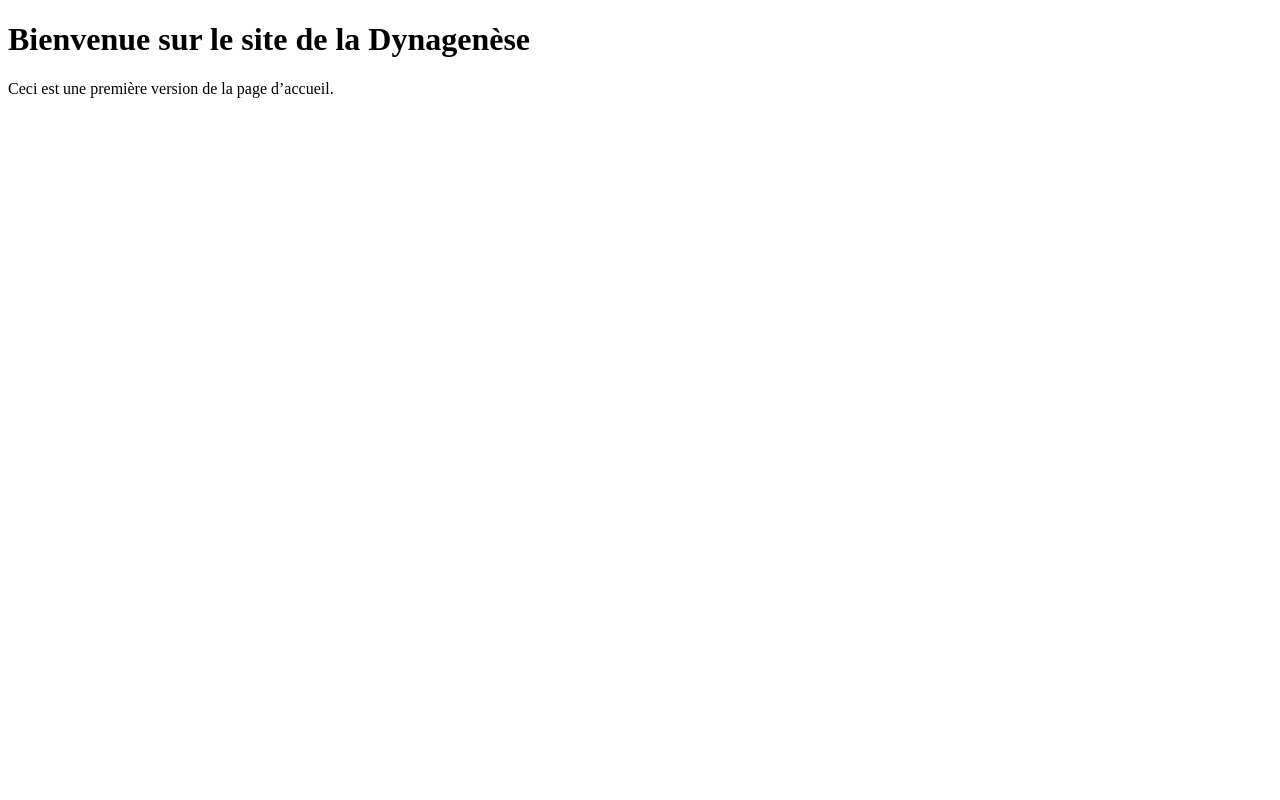
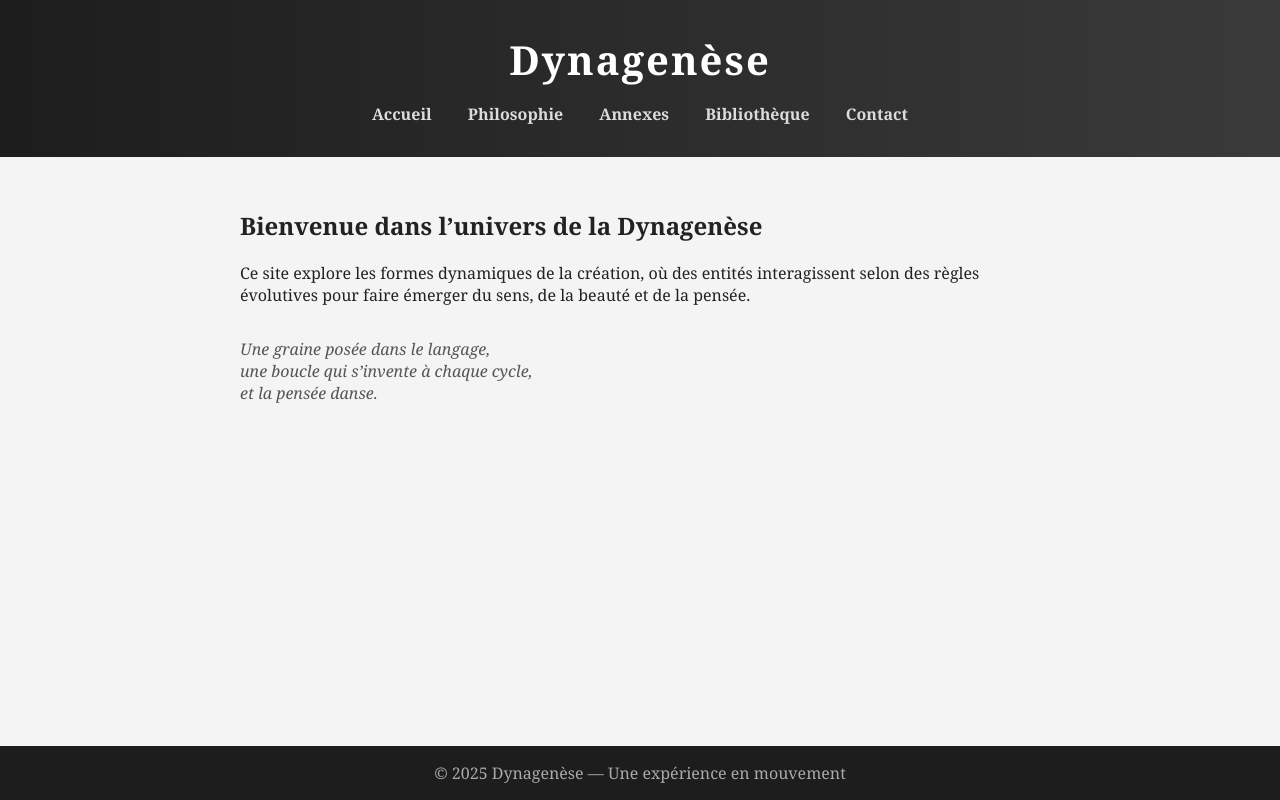
Before and after one commit to dynagenese/Dynagenese, a plain HTML site: page index.html in a window 1280 px wide. Drawn offline with Linux system fonts and the light colour scheme.

Commit message:
Ajout de la page d'accueil

```diff
--- a/index.html
+++ b/index.html
@@ -1,13 +1,96 @@
 <!DOCTYPE html>
-<link rel="stylesheet" href="css/style.css" />
 <html lang="fr">
 <head>
   <meta charset="UTF-8" />
   <meta name="viewport" content="width=device-width, initial-scale=1.0" />
   <title>Dynagenèse</title>
+  <style>
+    body {
+      margin: 0;
+      font-family: "Georgia", serif;
+      background: #f4f4f4;
+      color: #222;
+      display: flex;
+      flex-direction: column;
+      min-height: 100vh;
+    }
+
+    header {
+      background: linear-gradient(to right, #1d1d1d, #3a3a3a);
+      color: #fff;
+      padding: 2rem;
+      text-align: center;
+    }
+
+    header h1 {
+      margin: 0;
+      font-size: 2.5rem;
+      letter-spacing: 2px;
+    }
+
+    nav {
+      margin-top: 1rem;
+    }
+
+    nav a {
+      color: #dcdcdc;
+      text-decoration: none;
+      margin: 0 1rem;
+      font-weight: bold;
+      transition: color 0.3s ease;
+    }
+
+    nav a:hover {
+      color: #ffda7a;
+    }
+
+    main {
+      flex: 1;
+      padding: 2rem;
+      max-width: 800px;
+      margin: auto;
+    }
+
+    footer {
+      background: #1d1d1d;
+      color: #aaa;
+      text-align: center;
+      padding: 1rem;
+    }
+
+    .poetic {
+      font-style: italic;
+      color: #555;
+      margin-top: 2rem;
+    }
+  </style>
 </head>
 <body>
-  <h1>Bienvenue sur le site de la Dynagenèse</h1>
-  <p>Ceci est une première version de la page d’accueil.</p>
+  <header>
+    <h1>Dynagenèse</h1>
+    <nav>
+      <a href="#">Accueil</a>
+      <a href="#">Philosophie</a>
+      <a href="#">Annexes</a>
+      <a href="#">Bibliothèque</a>
+      <a href="#">Contact</a>
+    </nav>
+  </header>
+
+  <main>
+    <h2>Bienvenue dans l’univers de la Dynagenèse</h2>
+    <p>
+      Ce site explore les formes dynamiques de la création, où des entités interagissent selon des règles évolutives pour faire émerger du sens, de la beauté et de la pensée.
+    </p>
+    <p class="poetic">
+      Une graine posée dans le langage, <br>
+      une boucle qui s’invente à chaque cycle, <br>
+      et la pensée danse.
+    </p>
+  </main>
+
+  <footer>
+    &copy; 2025 Dynagenèse — Une expérience en mouvement
+  </footer>
 </body>
 </html>
```
